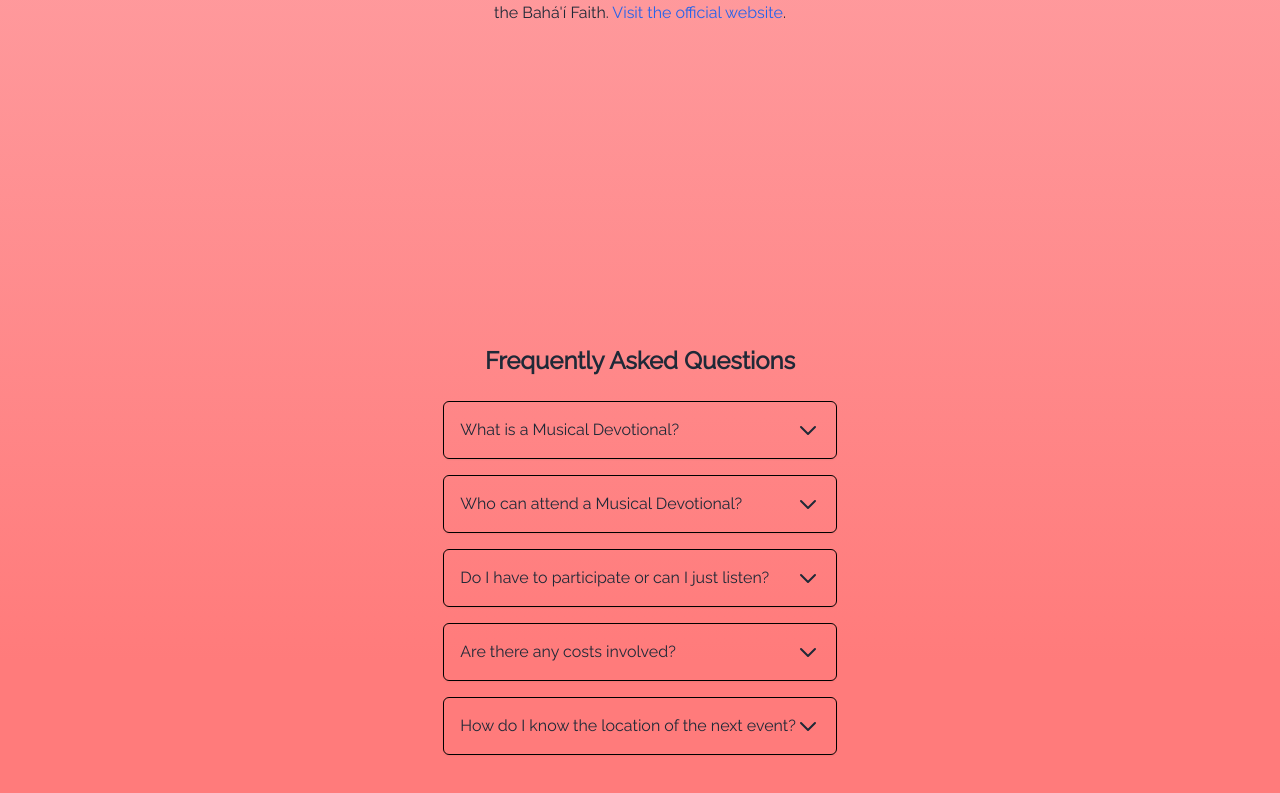
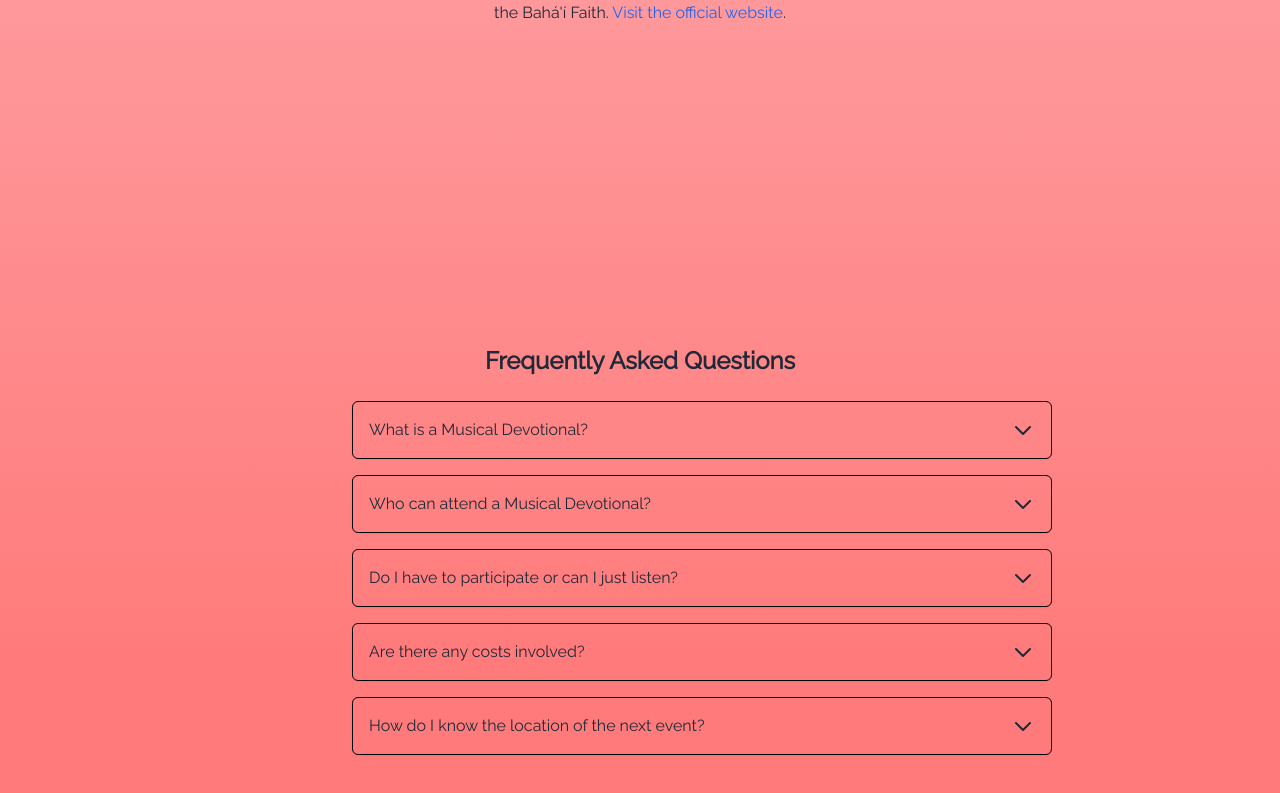
Before and after one commit to sashakhad/musical-devo-website, a Next.js app: page / in a window 1280 px wide. Shown: the part 1918-2711 px from the top of the page. Built offline with nearby package versions, Linux system fonts and the light colour scheme.

Commit message:
set fixed width of FAQ items

```diff
--- a/app/components/FAQ.tsx
+++ b/app/components/FAQ.tsx
@@ -40,7 +40,7 @@ export function FAQ() {
         {faqs.map((faq, index) => (
           <div
             key={index}
-            className="flex w-full max-w-xl flex-col rounded-md border border-black p-4 text-left shadow-sm"
+            className="flex w-[350px] flex-col rounded-md border border-black p-4 text-left shadow-sm sm:w-[500px] md:w-[700px]"
           >
             <dt
               className="flex w-full cursor-pointer items-center justify-between"
```
